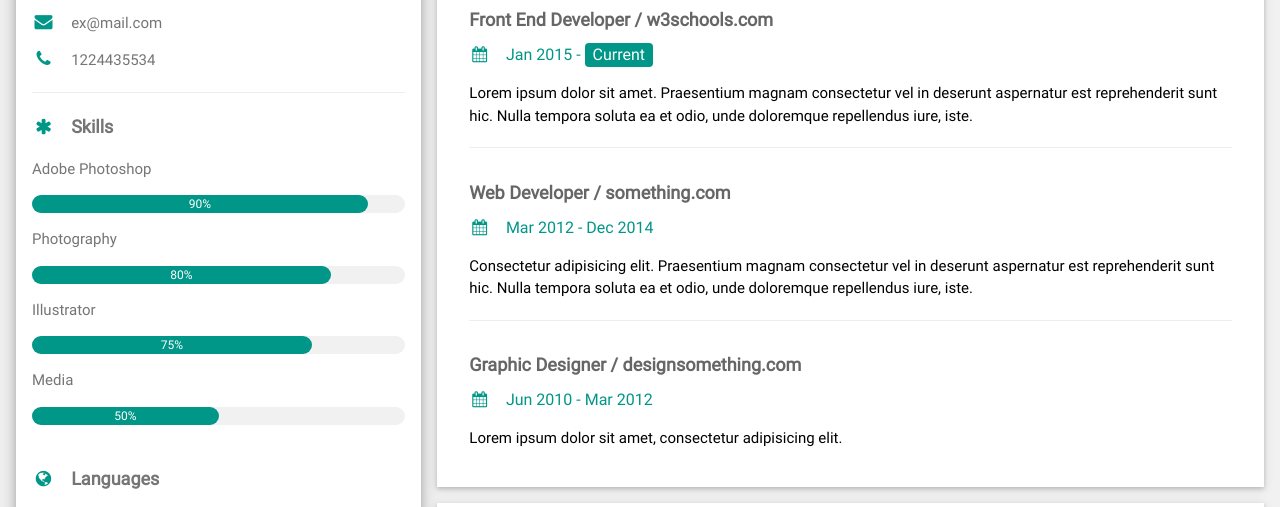
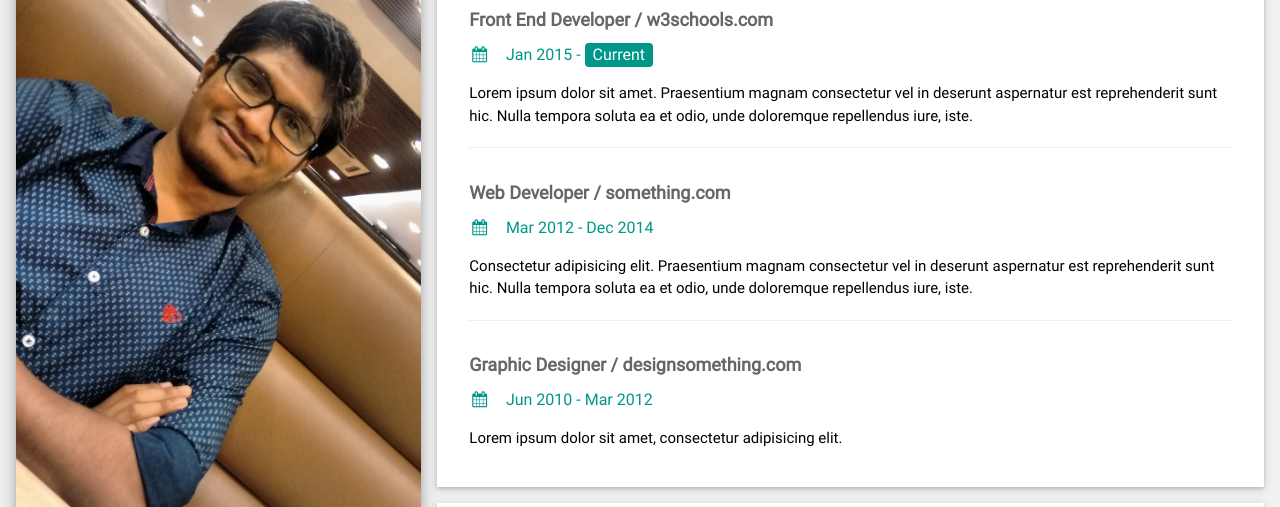
Before and after one commit to riazurcse/riazurcse.github.io, a plain HTML site: page index.html in a window 1280 px wide. Shown: the part 117-624 px from the top of the page. Drawn offline with Linux system fonts and the light colour scheme.

Commit message:
add profile image path added

```diff
--- a/index.html
+++ b/index.html
@@ -22,7 +22,7 @@ html,body,h1,h2,h3,h4,h5,h6 {font-family: "Roboto", sans-serif}
 
       <div class="w3-white w3-text-grey w3-card-4">
         <div class="w3-display-container">
-          <img src="/w3images/avatar_hat.jpg" style="width:100%" alt="Avatar">
+          <img src="/images/profile_pic.jpg" style="width:100%" alt="Avatar">
           <div class="w3-display-bottomleft w3-container w3-text-black">
             <h2>Jane Doe</h2>
           </div>
```
